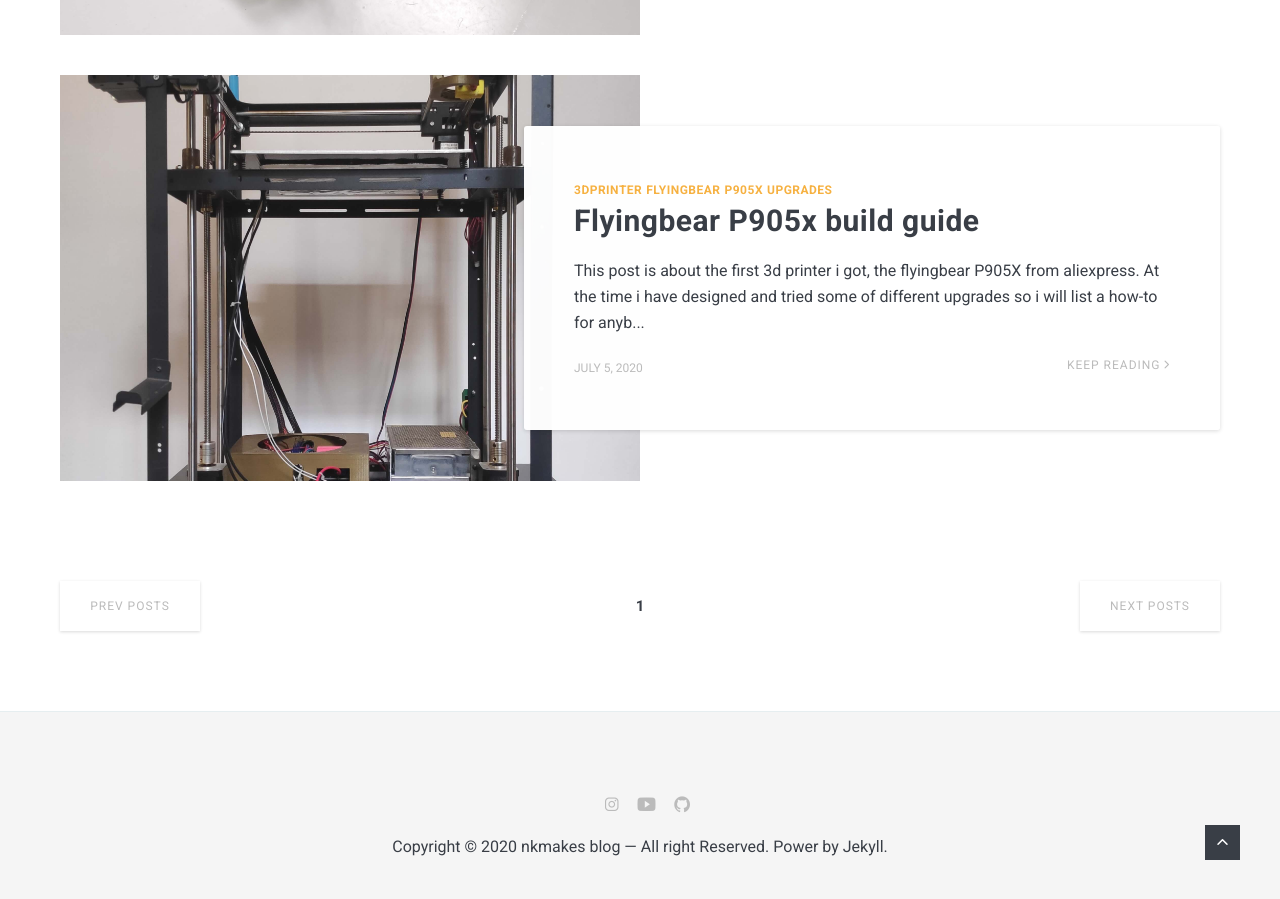
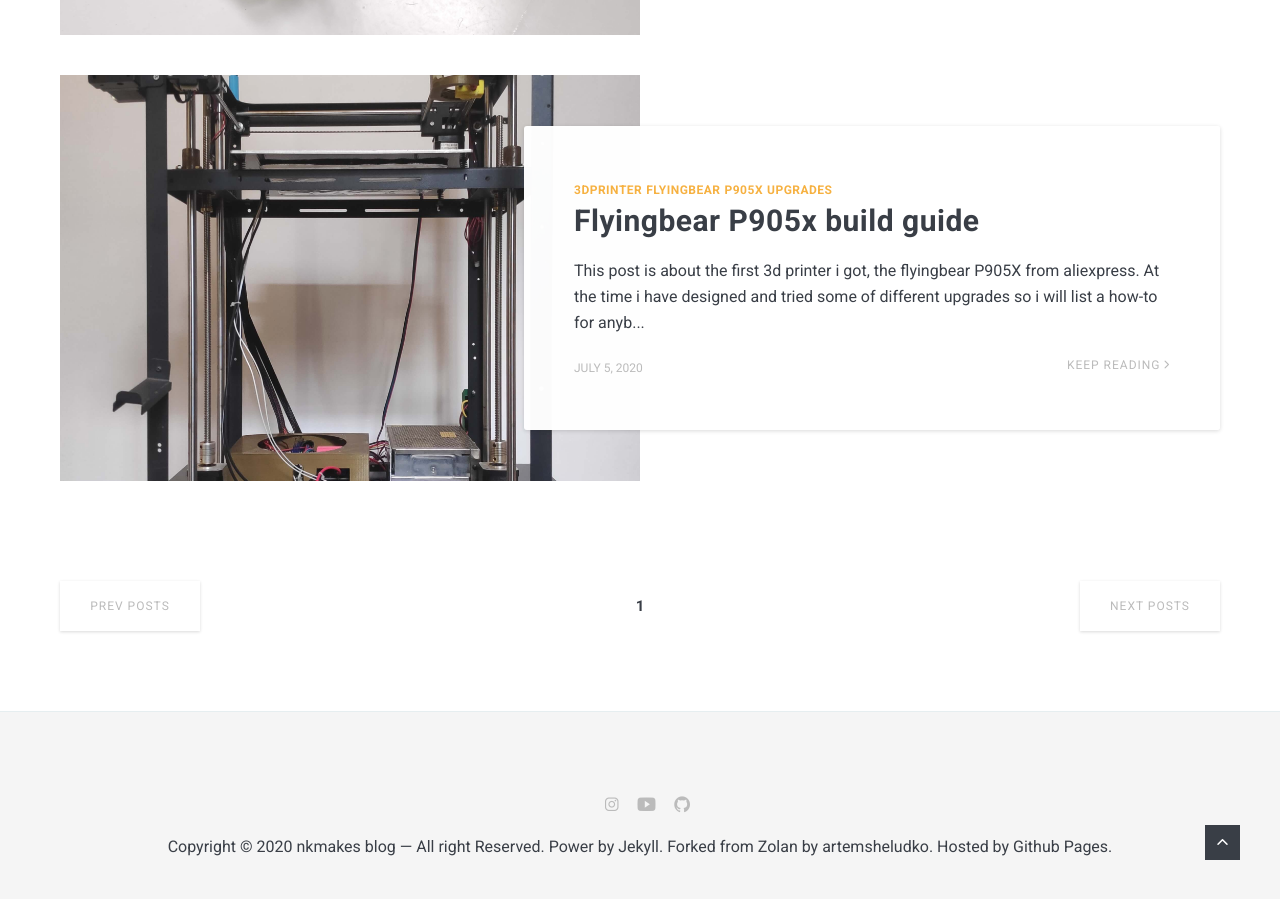
Before and after one commit to nkmakes/nkmakes.github.io, a Jekyll site: the page built from index.html, in a window 1280 px wide and 900 px high, scrolled down 2360 px. Built offline with Jekyll 4.4.1, drawn with Linux system fonts in a browser that asks for light colours; nearby versions of some CDN libraries; the list of posts is cut into pages by our own code.

Commit message:
Update footer.html

```diff
--- a/_includes/footer.html
+++ b/_includes/footer.html
@@ -9,7 +9,7 @@
 
     {% include contact-link.html %}
 
-    <div class="copyright">Copyright &copy; {{site.time | date: '%Y'}} <a href="/">{{ site.data.settings.title }}</a> — All right Reserved. Power by <a href="https://jekyllrb.com/">Jekyll</a>.</div>
+    <div class="copyright">Copyright &copy; {{site.time | date: '%Y'}} <a href="/">{{ site.data.settings.title }}</a> — All right Reserved. Power by <a href="https://jekyllrb.com/">Jekyll</a>. Forked from <a href="https://github.com/artemsheludko/zolan">Zolan by artemsheludko</a>. Hosted by <a href="https://pages.github.com/">Github Pages</a>.</div>
 </div>
 </footer>
 <!-- end footer -->
```
